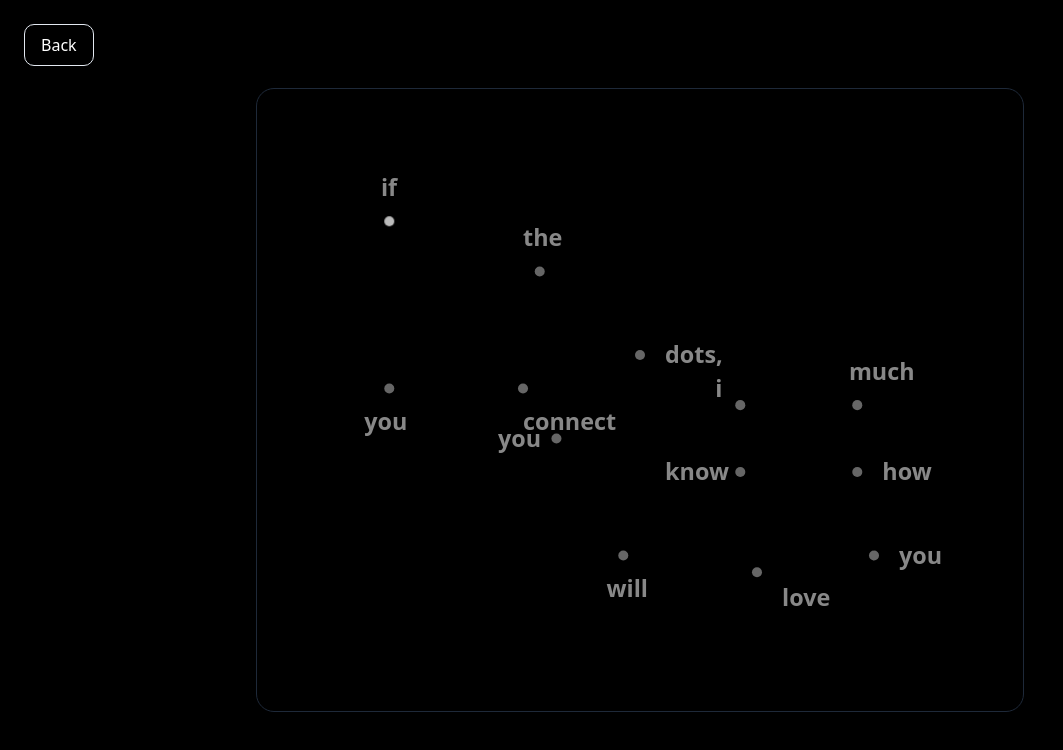
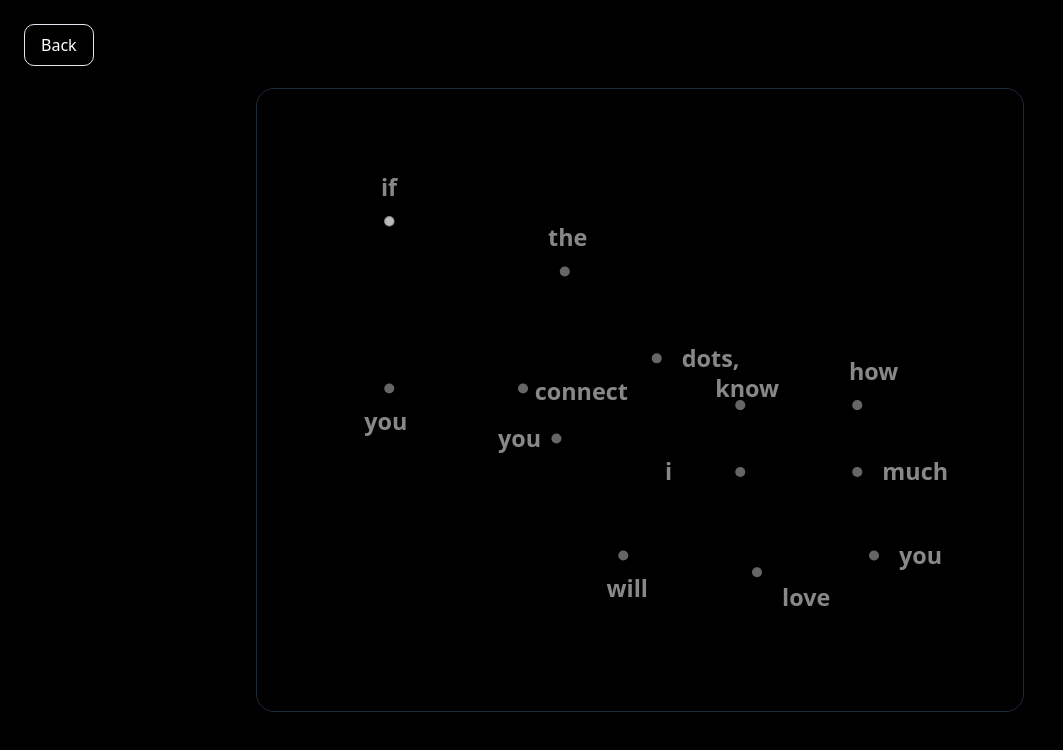
Before and after one commit to PatakiSubodh/flower-mosaic, a Next.js app: page /mocktail in a window 1280 px wide. Shown: the top 750 px of the page, without its empty margins (0-1063 px from the left). Built offline with nearby package versions, Linux system fonts and the light colour scheme.

Commit message:
love mocktail

```diff
--- a/components/mocktail/interactive-mocktail.tsx
+++ b/components/mocktail/interactive-mocktail.tsx
@@ -12,57 +12,65 @@ const dotPoints = [
   { id: 7, x: 70, y: 160, break: false },
   { id: 8, x: 80, y: 160, break: false },
   { id: 9, x: 90, y: 160, break: false },
-  { id: 10, x: 140, y: 160, break: false, label: "connect", dx: 0, dy: 25 },
-  { id: 11, x: 106, y: 145, break: false },
-  { id: 12, x: 112, y: 130, break: false },
-  { id: 13, x: 120, y: 115, break: false },
-  { id: 14, x: 130, y: 102, break: false },
-  { id: 15, x: 140, y: 94, break: false },
-  { id: 16, x: 150, y: 90, break: false, label: "the", dx: -10, dy: -15 },
-  { id: 17, x: 165, y: 88, break: false },
-  { id: 18, x: 180, y: 95, break: false },
-  { id: 19, x: 195, y: 110, break: false },
-  { id: 20, x: 205, y: 125, break: false },
-  { id: 21, x: 210, y: 140, break: false, label: "dots,", dx: 15, dy: 5 },
-  { id: 22, x: 208, y: 155, break: false },
-  { id: 23, x: 200, y: 168, break: false },
-  { id: 24, x: 188, y: 180, break: false },
-  { id: 25, x: 175, y: 186, break: false },
-  { id: 26, x: 160, y: 190, break: false, label: "you", dx: -35, dy: 5 },
-  { id: 27, x: 168, y: 204, break: false },
-  { id: 28, x: 176, y: 218, break: false },
-  { id: 29, x: 184, y: 232, break: false },
-  { id: 30, x: 192, y: 246, break: false },
-  { id: 31, x: 200, y: 260, break: false, label: "will", dx: -10, dy: 25 },
-  { id: 32, x: 214, y: 242, break: false },
-  { id: 33, x: 228, y: 224, break: false },
-  { id: 34, x: 242, y: 206, break: false },
-  { id: 35, x: 256, y: 188, break: false },
-  { id: 36, x: 270, y: 170, break: false, label: "i", dx: -15, dy: -5 },
-  { id: 37, x: 285, y: 168, break: false },
-  { id: 38, x: 300, y: 166, break: false },
-  { id: 39, x: 315, y: 167, break: false },
-  { id: 40, x: 330, y: 169, break: false },
-  { id: 41, x: 340, y: 170, break: false, label: "much", dx: -5, dy: -15 },
-  { id: 42, x: 345, y: 178, break: false },
-  { id: 43, x: 348, y: 188, break: false },
-  { id: 44, x: 346, y: 198, break: false },
-  { id: 45, x: 340, y: 210, break: false, label: "how", dx: 15, dy: 5 },
-  { id: 46, x: 325, y: 213, break: false },
-  { id: 47, x: 310, y: 215, break: false },
-  { id: 48, x: 295, y: 213, break: false },
-  { id: 49, x: 280, y: 211, break: false },
-  { id: 50, x: 270, y: 210, break: false, label: "know", dx: -45, dy: 5 },
-  { id: 51, x: 260, y: 220, break: false },
-  { id: 52, x: 255, y: 235, break: false },
-  { id: 53, x: 260, y: 250, break: false },
-  { id: 54, x: 270, y: 260, break: false },
-  { id: 55, x: 280, y: 270, break: false, label: "love", dx: 15, dy: 20 },
-  { id: 56, x: 295, y: 272, break: false },
-  { id: 57, x: 310, y: 270, break: false },
-  { id: 58, x: 325, y: 268, break: false },
-  { id: 59, x: 340, y: 264, break: false },
-  { id: 60, x: 350, y: 260, break: false, label: "you", dx: 15, dy: 5 },
+  { id: 10, x: 140, y: 160, break: false, label: "connect", dx: 7, dy: 7 },
+
+{ id: 11, x: 132, y: 156, break: false },
+{ id: 12, x: 122, y: 148, break: false },
+{ id: 13, x: 116, y: 138, break: false },
+{ id: 14, x: 114, y: 126, break: false },
+{ id: 15, x: 118, y: 114, break: false },
+{ id: 16, x: 128, y: 102, break: false },
+{ id: 17, x: 145, y: 94, break: false },
+
+{ id: 18, x: 165, y: 90, break: false, label: "the", dx: -10, dy: -15 },
+
+{ id: 19, x: 178, y: 92, break: false },
+{ id: 20, x: 195, y: 100, break: false },
+{ id: 21, x: 208, y: 114, break: false },
+{ id: 22, x: 217, y: 128, break: false },
+
+{ id: 23, x: 220, y: 142, break: false, label: "dots,", dx: 15, dy: 5 },
+
+{ id: 24, x: 218, y: 158, break: false },
+{ id: 25, x: 208, y: 172, break: false },
+{ id: 26, x: 194, y: 184, break: false },
+{ id: 27, x: 178, y: 190, break: false },
+
+{ id: 28, x: 160, y: 190, break: false, label: "you", dx: -35, dy: 5 },
+  { id: 29, x: 168, y: 204, break: false },
+  { id: 30, x: 176, y: 218, break: false },
+  { id: 31, x: 184, y: 232, break: false },
+  { id: 32, x: 192, y: 246, break: false },
+  { id: 33, x: 200, y: 260, break: false, label: "will", dx: -10, dy: 25 },
+  { id: 34, x: 214, y: 242, break: false },
+  { id: 35, x: 228, y: 224, break: false },
+  { id: 36, x: 242, y: 206, break: false },
+  { id: 37, x: 256, y: 188, break: false },
+  { id: 38, x: 270, y: 170, break: false, label: "know", dx: -15, dy: -5 },
+  { id: 39, x: 285, y: 168, break: false },
+  { id: 40, x: 300, y: 166, break: false },
+  { id: 41, x: 315, y: 167, break: false },
+  { id: 42, x: 330, y: 169, break: false },
+  { id: 43, x: 340, y: 170, break: false, label: "how", dx: -5, dy: -15 },
+  { id: 44, x: 345, y: 178, break: false },
+  { id: 45, x: 348, y: 188, break: false },
+  { id: 46, x: 346, y: 198, break: false },
+  { id: 47, x: 340, y: 210, break: false, label: "much", dx: 15, dy: 5 },
+  { id: 48, x: 325, y: 213, break: false },
+  { id: 49, x: 310, y: 215, break: false },
+  { id: 50, x: 295, y: 213, break: false },
+  { id: 51, x: 280, y: 211, break: false },
+  { id: 52, x: 270, y: 210, break: false, label: "i", dx: -45, dy: 5 },
+  { id: 53, x: 260, y: 220, break: false },
+  { id: 54, x: 255, y: 235, break: false },
+  { id: 55, x: 260, y: 250, break: false },
+  { id: 56, x: 270, y: 260, break: false },
+  { id: 57, x: 280, y: 270, break: false, label: "love", dx: 15, dy: 20 },
+  { id: 58, x: 295, y: 272, break: false },
+  { id: 59, x: 310, y: 270, break: false },
+  { id: 60, x: 325, y: 268, break: false },
+  { id: 61, x: 340, y: 264, break: false },
+  { id: 62, x: 350, y: 260, break: false, label: "you", dx: 15, dy: 5 },
 ];
 
 // const dotPoints = [
--- a/package.json
+++ b/package.json
@@ -11,9 +11,11 @@
   "dependencies": {
     "@react-three/fiber": "^9.5.0",
     "@supabase/supabase-js": "^2.98.0",
+    "@types/d3": "^7.4.3",
     "chroma-js": "^3.2.0",
     "class-variance-authority": "^0.7.1",
     "clsx": "^2.1.1",
+    "d3": "^7.9.0",
     "kd-tree-javascript": "^1.0.3",
     "lucide-react": "^0.576.0",
     "next": "16.1.6",
```
Also changed, not shown: 1 other file (tests, documents, lock files or other folders).
